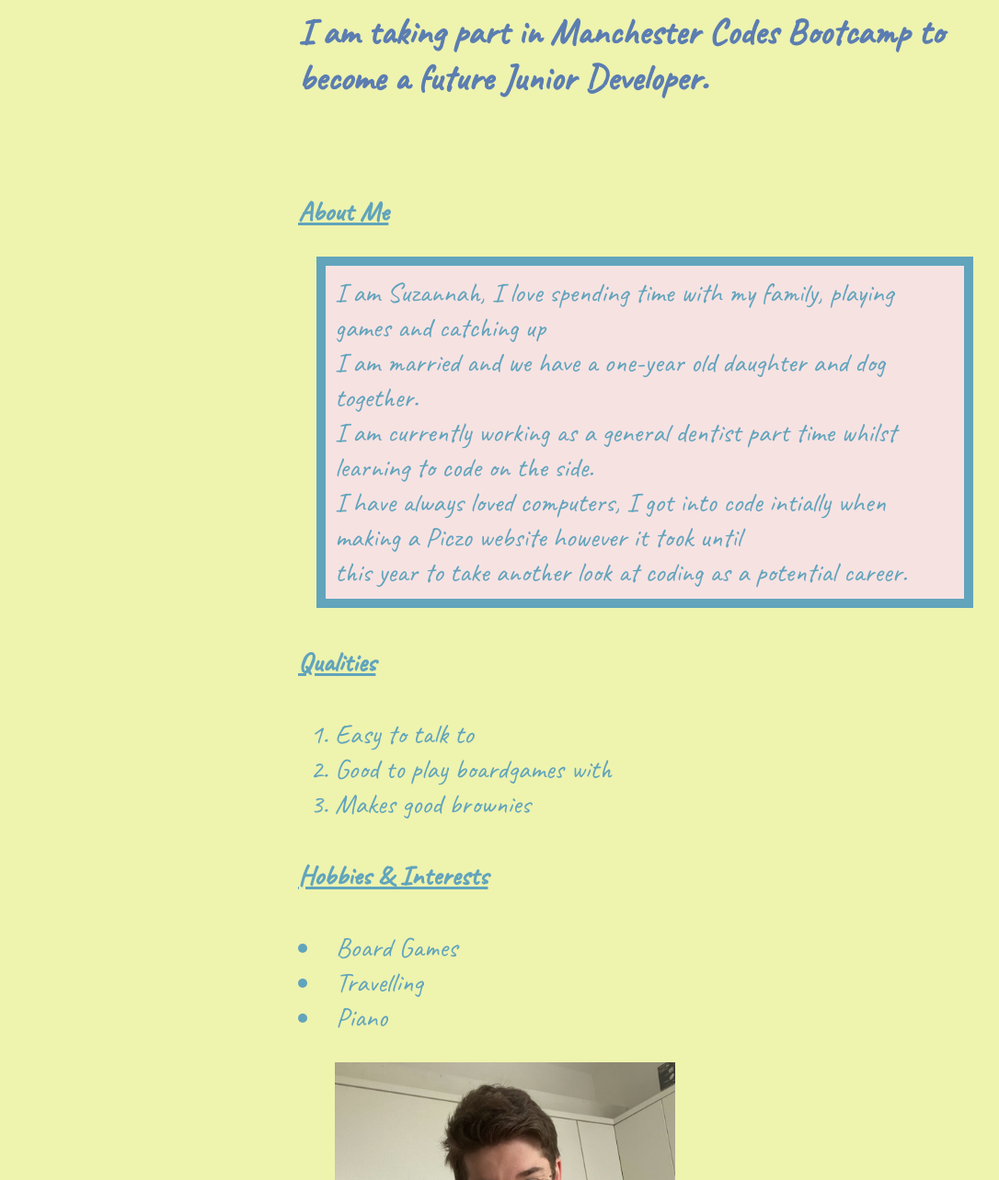
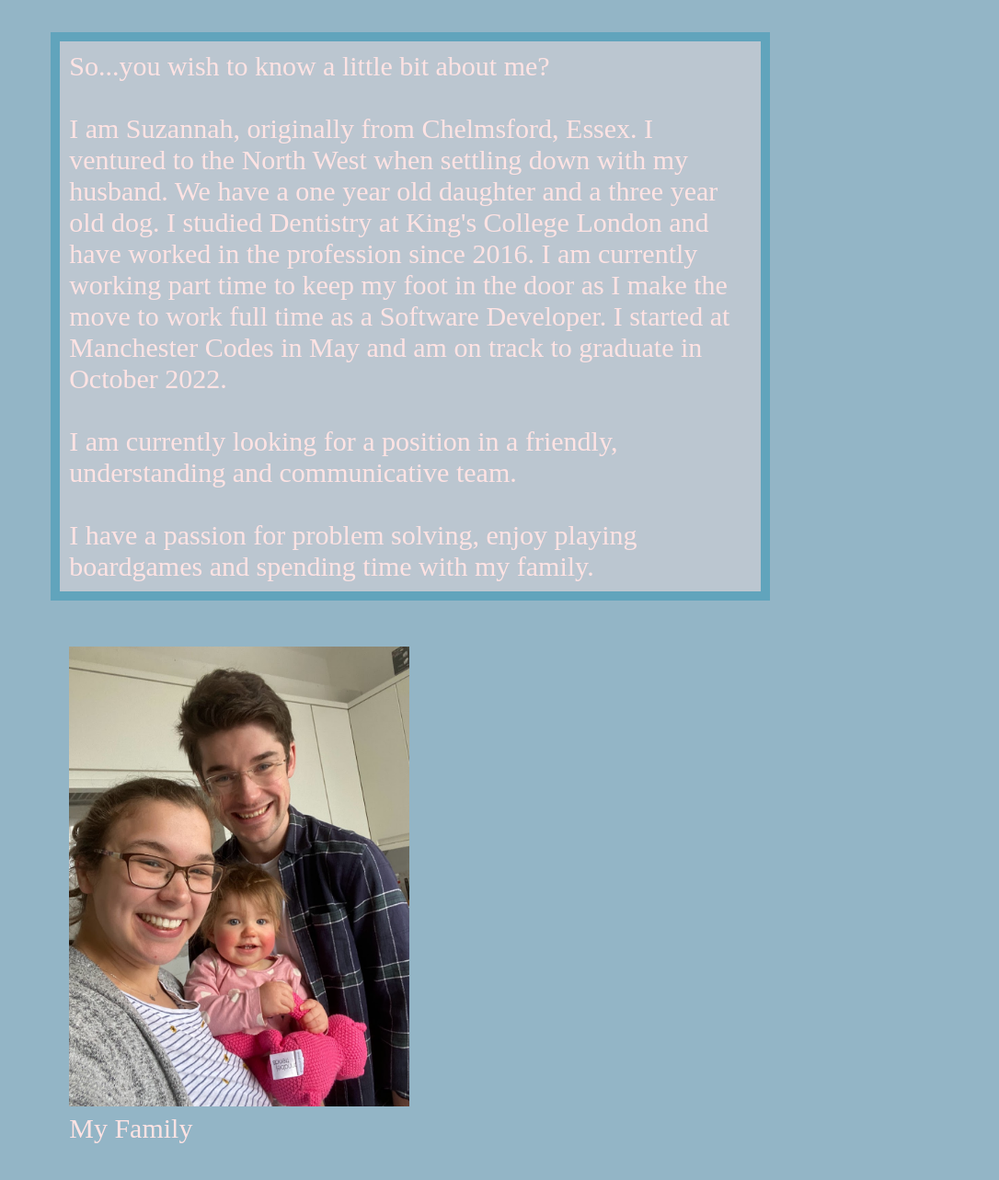
Before and after one commit to SuzBarnes/portfolio, a plain HTML site: page index.html in a window 1280 px wide. Shown: the part 720-2003 px from the top of the page at 92% size, without its empty margins (194-1280 px from the left). Drawn offline with Linux system fonts and the light colour scheme; files whose address does not match are found by name.

Commit message:
adjusting font and background colour

```diff
--- a/index.html
+++ b/index.html
@@ -32,7 +32,8 @@
     <hr />
 
     <div class="portfolio" id="portfolio">
-        <h1>Portfolio</h1> <br />
+        <h1>My Portfolio</h1> <br />
+
         <div class="portfolio--flex--table">
             <div class="child"><img src="images/1.jpg" alt="1" width="100px" height="100px"></div>
             <div class="child"><img src="images/2.jpeg" alt="2" width="100px" height="100px"></div>
@@ -48,37 +49,24 @@
 
     <div class="about" id="about">
         <body>
-            <h1>
-        Suzannah Barnes
-            </h1>
-<h2> I am taking part in Manchester Codes Bootcamp to become a future Junior Developer.</h2>
+
 </header>
 <br />
 <main>
-    <h3> <u>About Me</u>
-    </h3>
-        <p> I am Suzannah, I love spending time with my family, playing games and catching up <br />
-    I am married and we have a one-year old daughter and dog together. <br />
-    I am currently working as a general dentist part time whilst learning to code on the side. <br />
-    I have always loved computers, I got into code intially when making a Piczo website however it took until <br />
-    this year to take another look at coding as a potential career.
-        </p>
+    <h2> <u>About Me</u></h2>
+        <p>
+            So...you wish to know a little bit about me? <br /><br />
+
+            I am Suzannah, originally from Chelmsford, Essex. I ventured to the North West when settling down with my husband. We have a one year old daughter and a three year old dog.
+
+            I studied Dentistry at King's College London and have worked in the profession since 2016. I am currently working part time to keep my foot in the door as I make the move to work full time as a Software Developer.
+
+            I started at Manchester Codes in May and am on track to graduate in October 2022. <br /><br />
+            I am currently looking for a position in a friendly, understanding and communicative team. <br /> <br />
+
+        I have a passion for problem solving, enjoy playing boardgames and spending time with my family.</p>
 </body></main>
-
 <section>
-<h4> <u>Qualities</h4></u>
-<ol> <li> Easy to talk to</li>
-<li>Good to play boardgames with</li>
-<li>Makes good brownies</li>
-</ol>
-</section>
-<section>
-<h4> <u>Hobbies & Interests</u></h4>
-<uo>
-    <li>Board Games</li>
-    <li>Travelling</li>
-    <li>Piano</li>
-</uo>
 <figure><img src="images/Us.jpg" alt="My Family"
     width="370"
     height="500">
@@ -175,4 +163,5 @@
     <footer>2022 SBarnes</footer>
 </div>
 </div>
+</div>
 </html>
--- a/styles.css
+++ b/styles.css
@@ -17,12 +17,12 @@
     grid-template-columns: 1fr 1fr 1fr 1fr;
     grid-gap: 15px 10px; /*row, column gaps*/
     grid-template-columns: minmax(500px, 1fr);
-    justify-items: center;
-    align-items: center;
+    justify-items: start;
+    align-items: start;
 }
 
 .logo{
-    grid-column: 1 / 1;
+    grid-column: 1 / 2;
     grid-row: 1 / 1;
     justify-self: start;
     align-self: end;
@@ -34,11 +34,13 @@
 }
 
 .portfolio{
-    grid-column: 2 / span 4;
+    grid-column: 1 / span 4;
     grid-row: 2 / 3;
 
 }
-
+#portfolio {
+    margin:auto;
+}
 /*flexbox section of portfolio*/
 .portfolio--flex--table
     {display:flex;
@@ -53,13 +55,17 @@
     margin-bottom: 2%;
     position: relative;
 }
+
+
 /*back to grid*/
 .about{
-    grid-column: 2 / span 4;
+    grid-column: 1 / span 4;
     grid-row: 3 / 4;
+    max-width: 65%;
+    margin:auto;
 }
 .contact{
-    grid-column: 2/ span 4;
+    grid-column: 1/ span 4;
     grid-row: 4 / 5;
 }
 .footer{
@@ -70,19 +76,20 @@
 }
 
 
-*{background-color: rgb(238, 243, 174);
-    color: #61A4BC;
-            font-family: "Caveat", cursive;
+*{
+    background-color: rgb(147, 181, 198);
+        color: #FFE3E3;
+             font-family: 'Lora', serif;
             font-size:30px;
             }
 
 h1, h2, h3, h4, h5 {
-    color: #5B7DB1;
+    color: #FFE3E3;
 
 }
 
 h1{ font-size: 45px;}
-h2{font-size: 40px;}
+h2{font-size: 45px;}
 
 
 #link:hover
@@ -95,7 +102,7 @@ a::before{
  }
 
  p {
-   background-color:#F7E2E2;
+   background-color:rgb(228, 216, 220, .5);
 border: 10px solid #61A4BC;
 margin: 20px;
 padding: 10px;
```
